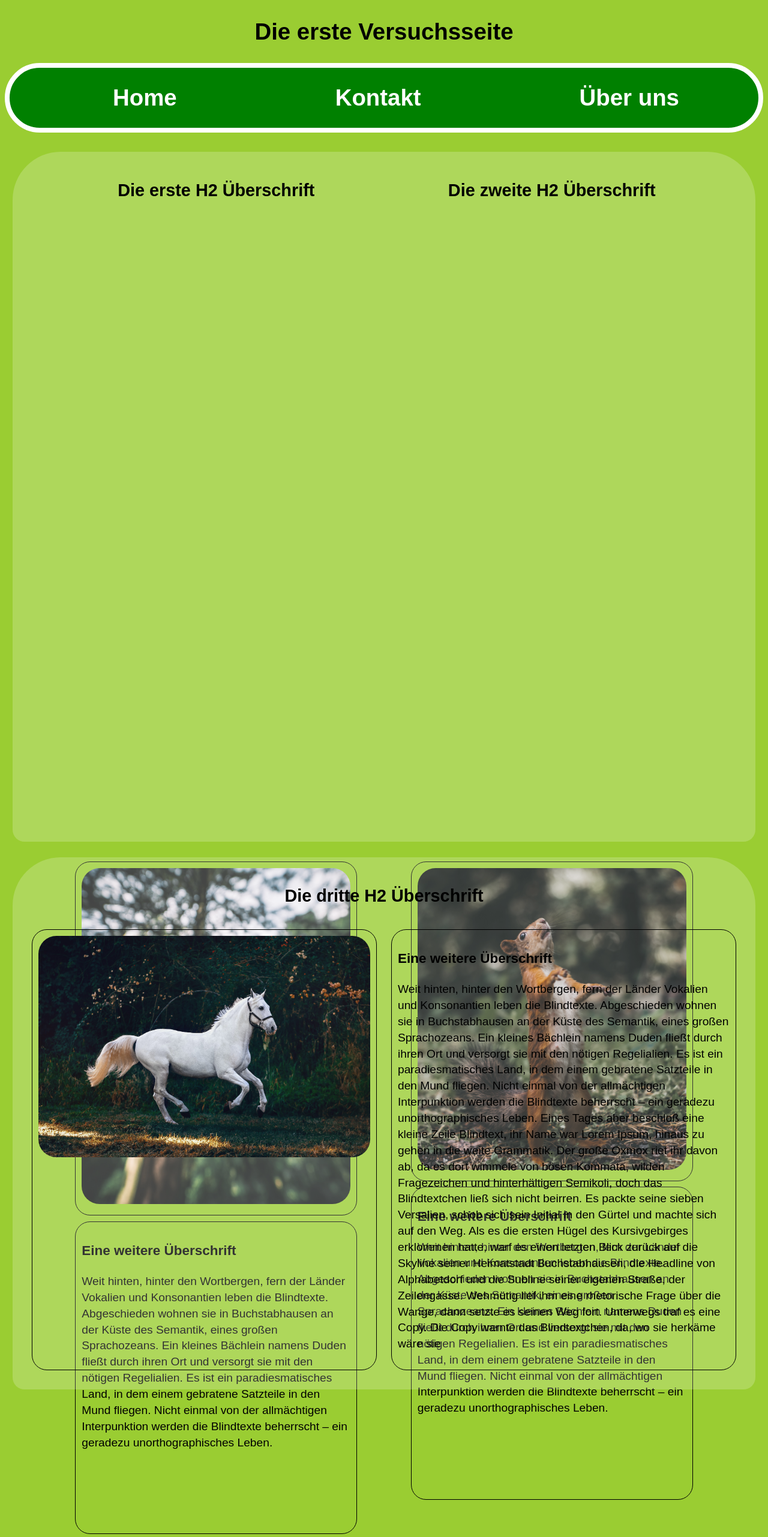
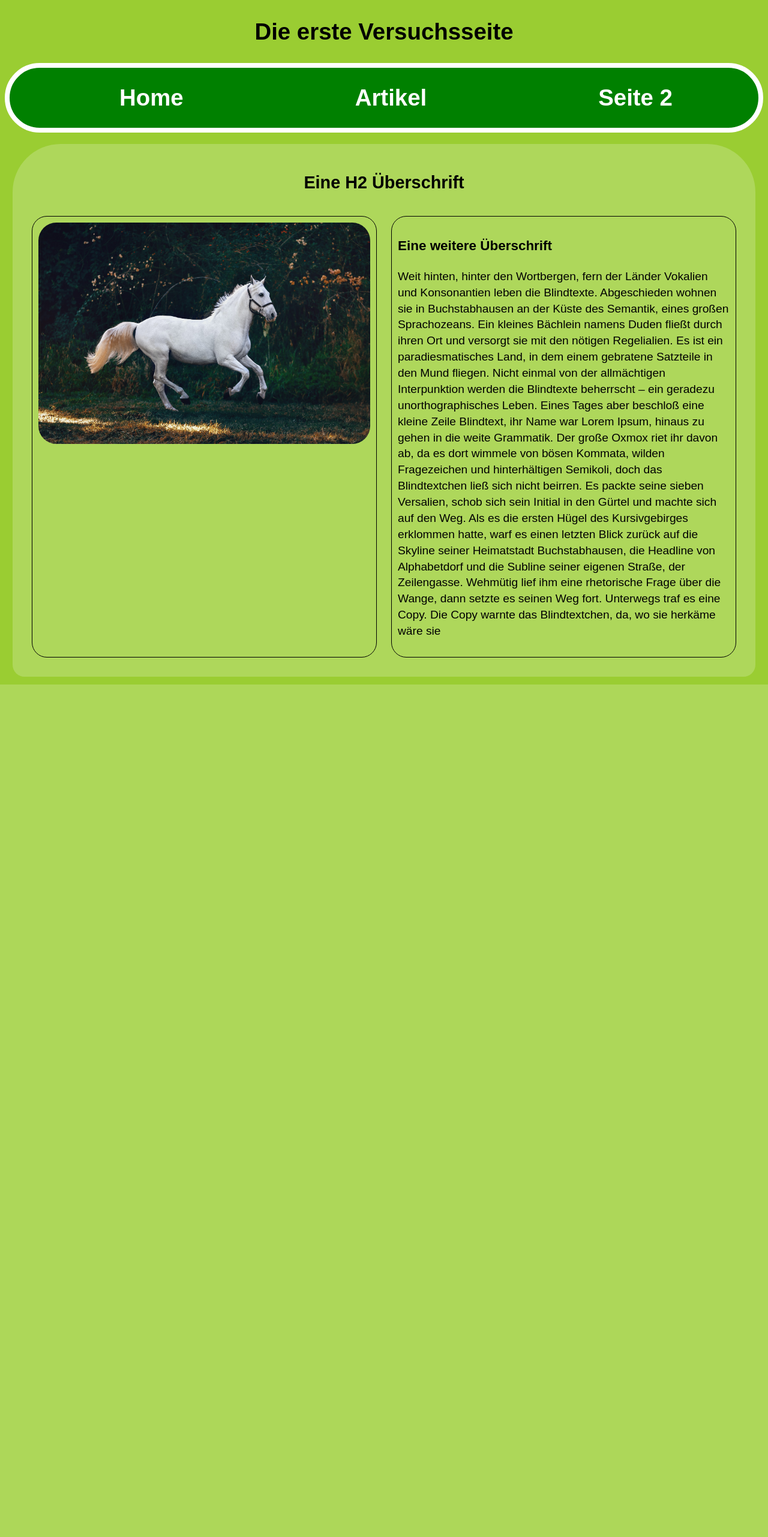
Before and after one commit to Eichkazl/cb-web-basic, a PHP site: page / in a window 1280 px wide. Shown: the whole page at 60% size. After the commit the page ends 1141 px from the top, so only its background shows below. Run offline with PHP 8.4, Linux system fonts and the light colour scheme.

Commit message:
08.06 13:47

```diff
--- a/Coding 1/index.html
+++ b/Coding 1/index.html
@@ -12,59 +12,15 @@
         </header>
         <nav>
             <ul>
-                <li><a href="index.html" title="Home">Home</a></li>
-                <li><a href="#contact" target="_blank">Kontakt</a></li>
-                <li><a href="seite2.html">Über uns</a></li>
+                <li><a href="index.html" target="_blank">Home</a></li>
+                <li><a href="#contact">Artikel</a></li>
+                <li><a href="seite2.html">Seite 2</a></li>
             </ul>
         </nav>
-        <main class="flex3">
-            <article class="flex">
-                <div class="flex2">
-
-                    <h2 class="item-full">Die erste H2 Überschrift</h2>
-
-                    <section class="item-half">
-                        <img src="andrey-svistunov-jgFA_cfgNHk-unsplash.jpg" alt="Eichkazl 1" class="img-fluid">
-                    </section>
-
-                    <section class="item-half">
-                        <h3>Eine weitere Überschrift</h3>
-                        <p>
-                            Weit hinten, hinter den Wortbergen, fern der Länder Vokalien und Konsonantien leben die Blindtexte. Abgeschieden wohnen sie in Buchstabhausen an der Küste des Semantik,
-                            eines großen Sprachozeans. Ein kleines Bächlein namens Duden fließt durch ihren Ort und versorgt sie mit den nötigen Regelialien. Es ist ein paradiesmatisches Land, in
-                            dem einem gebratene Satzteile in den Mund fliegen. Nicht einmal von der allmächtigen Interpunktion werden die Blindtexte beherrscht – ein geradezu unorthographisches
-                            Leben.
-                        </p>
-                    </section>
-
-                </div>
-
-                <div class="flex2">
-
-                    <h2 class="item-full">Die zweite H2 Überschrift</h2>
-
-                    <section class="item-half">
-                        <img src="demi-felicia-vares-CMqw9hQ-cw8-unsplash.jpg" alt="Eichkazl 2" class="img-fluid">
-                    </section>
-
-                    <section class="item-half">
-                        <h3>Eine weitere Überschrift</h3>
-                        <p>
-                            Weit hinten, hinter den Wortbergen, fern der Länder Vokalien und Konsonantien leben die Blindtexte. Abgeschieden wohnen sie in Buchstabhausen an der Küste des Semantik,
-                            eines großen Sprachozeans. Ein kleines Bächlein namens Duden fließt durch ihren Ort und versorgt sie mit den nötigen Regelialien. Es ist ein paradiesmatisches Land, in
-                            dem einem gebratene Satzteile in den Mund fliegen. Nicht einmal von der allmächtigen Interpunktion werden die Blindtexte beherrscht – ein geradezu unorthographisches
-                            Leben.
-                        </p>
-                    </section>
-
-                </div>
-
-
-
-            </article>
+        <main>
             <article class="flex">
 
-                <h2 id="contact" class="item-full">Die dritte H2 Überschrift</h2>
+                <h2 id="contact" class="item-full">Eine H2 Überschrift</h2>
 
                 <section class="item-half">
                     <img src="helena-lopes-lIeqGEdvex0-unsplash.jpg" alt="Pferd" class="img-fluid">
--- a/Coding 1/styling.css
+++ b/Coding 1/styling.css
@@ -32,7 +32,7 @@ h1 {
     text-align: center;
 }
 
-.flex, .flex2, .flex3 {
+.flex, .flex2 {
     display: flex;
     flex-wrap: wrap;
     justify-content: space-evenly;
@@ -52,11 +52,6 @@ h1 {
     justify-content: space-between;
     flex-direction: column;
     width: 40%;
-    min-height: fit-content;
-}
-
-.flex3 {
-   justify-content: space-around;
 }
 
 .item-full {
```
Also changed, not shown: Coding 1/seite2.html (+86 -5 lines).
